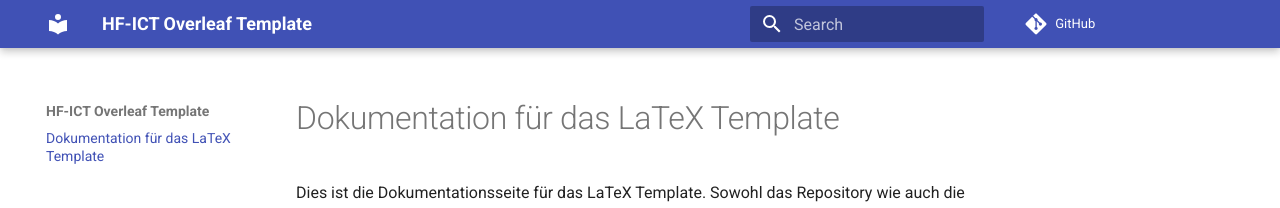
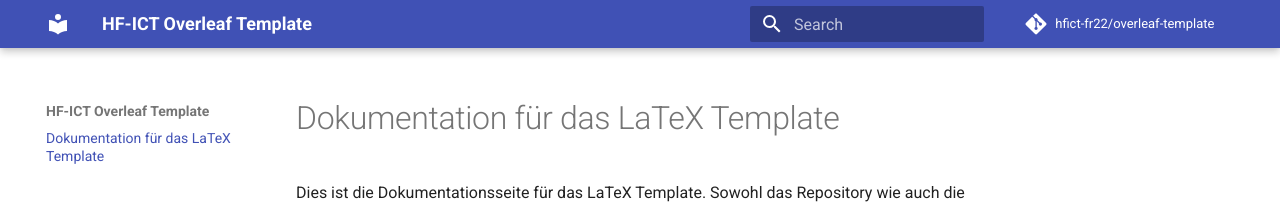
Before and after one commit to hfict-fr22/overleaf-template, an MkDocs documentation site: the page built from docs/index.md, in a window 1280 px wide. Shown: the top 208 px of the page. Built offline with MkDocs 1.6.1 and Material for MkDocs 9.7.7, drawn with Linux system fonts in a browser that asks for light colours; comment, search, counter and statistics services are not loaded.

Commit message:
:rocket: Added Info and repo_name

```diff
--- a/mkdocs.yml
+++ b/mkdocs.yml
@@ -1,9 +1,13 @@
+# Project Information
 site_name: HF-ICT Overleaf Template
 site_url: https://hfict-fr22.github.io/overleaf-template/
 site_description: Latex Template für ATL und Diplomarbeit
 site_author: Stefan Baumgartner
 
+# Repository
+repo_name: hfict-fr22/overleaf-template
 repo_url: https://github.com/hfict-fr22/overleaf-template
 
+# Configuration
 theme:
   name: material
```
